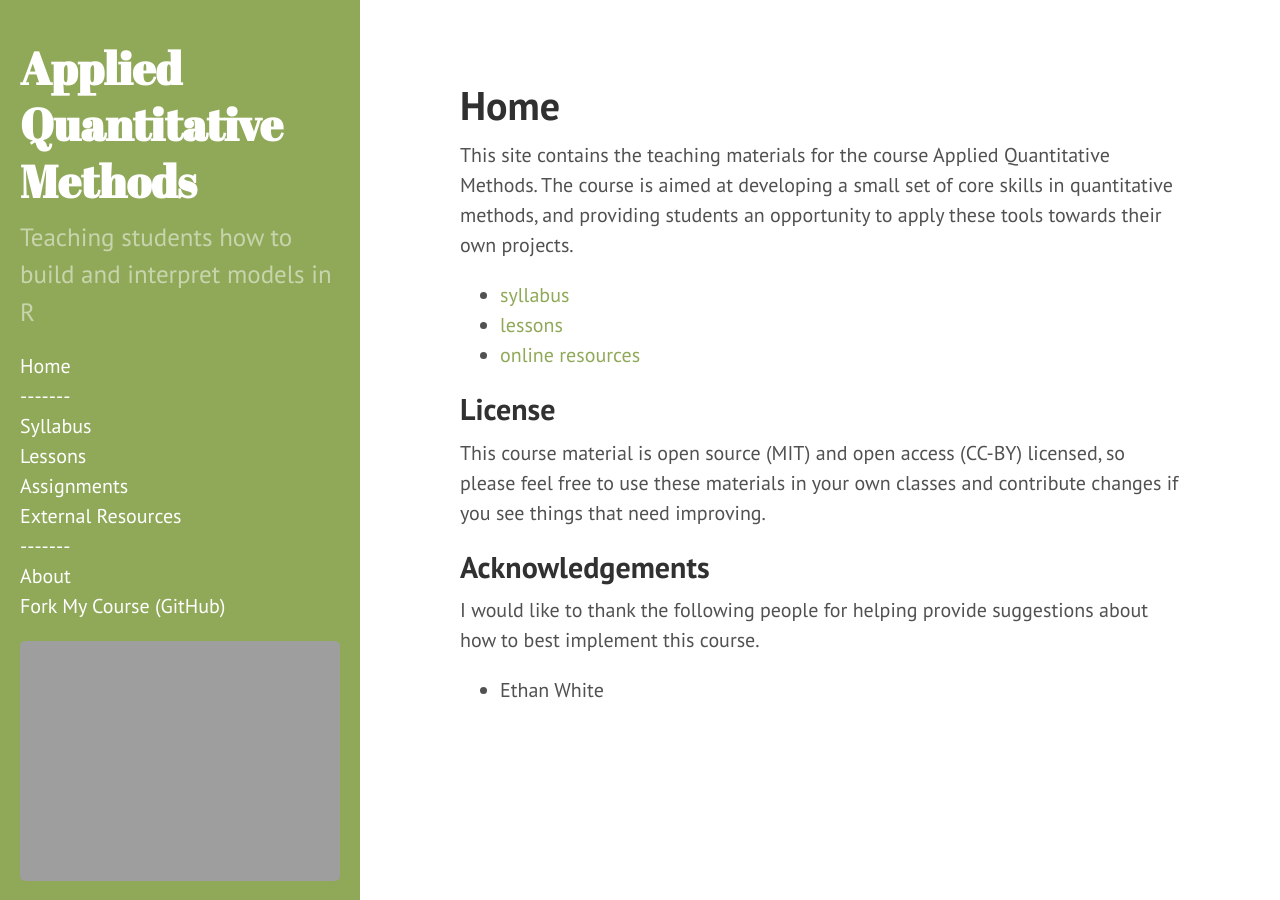
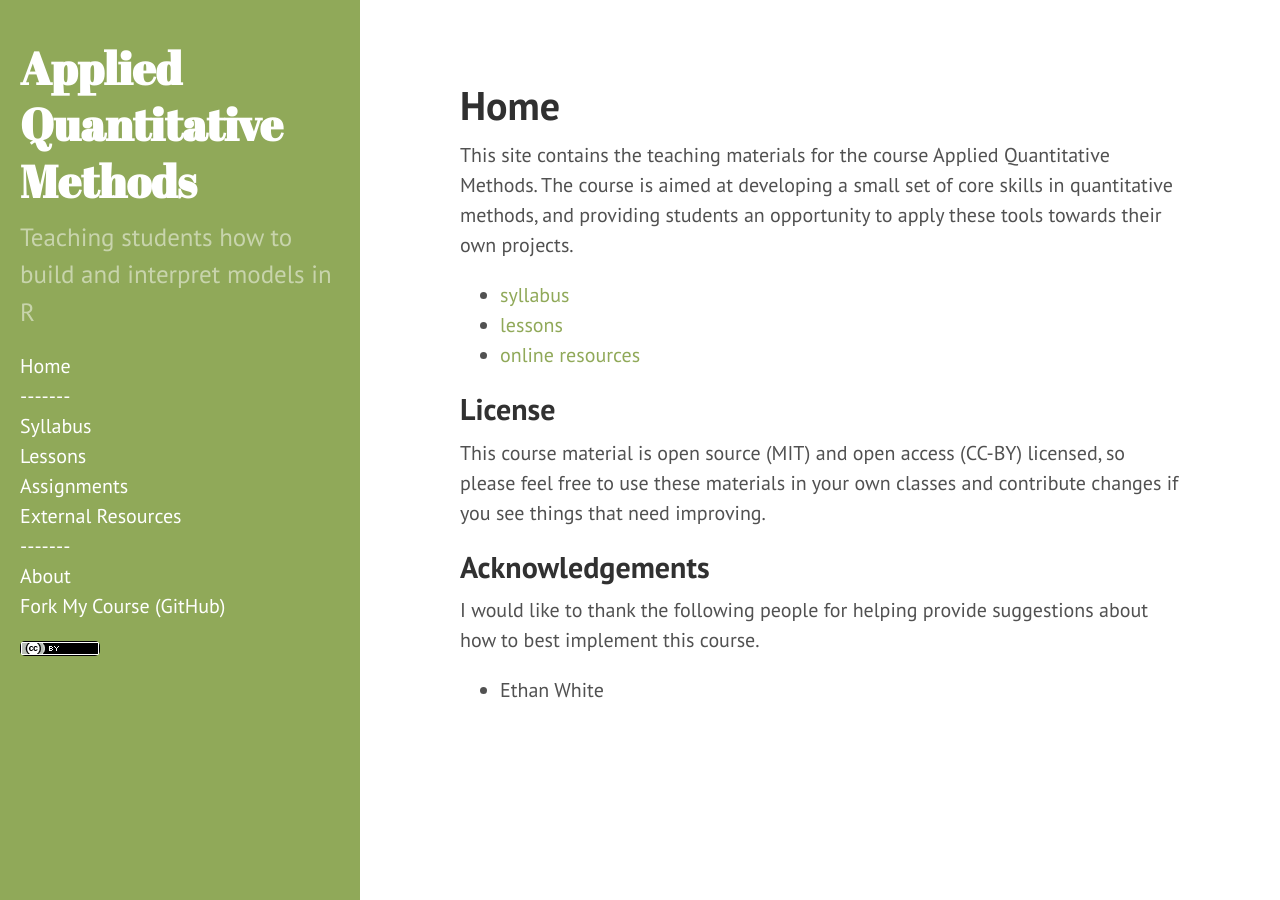
Before and after one commit to dmcglinn/quant_methods, a Jekyll site: the page built from index.md, in a window 1280 px wide. Built offline with Jekyll 4.4.1, drawn with Linux system fonts in a browser that asks for light colours; Markdown is read by kramdown in place of the engine named in the settings.

Commit message:
Fix link to cc-by

```diff
--- a/_includes/sidebar.html
+++ b/_includes/sidebar.html
@@ -20,6 +20,6 @@
       <a class="sidebar-nav-item" href="{{ site.github.repo }}">Fork My Course (GitHub)</a>
     </nav>
 
-    <p><a rel="license" href="http://creativecommons.org/licenses/by/4.0/"><img alt="Creative Commons License" style="border-width:0" src=src="/public/cc-by-80x15.png" /></a></p>
+    <p><a rel="license" href="http://creativecommons.org/licenses/by/4.0/"><img alt="Creative Commons License" style="border-width:0" src="/public/cc-by-80x15.png" /></a></p>
   </div>
 </div>
```
